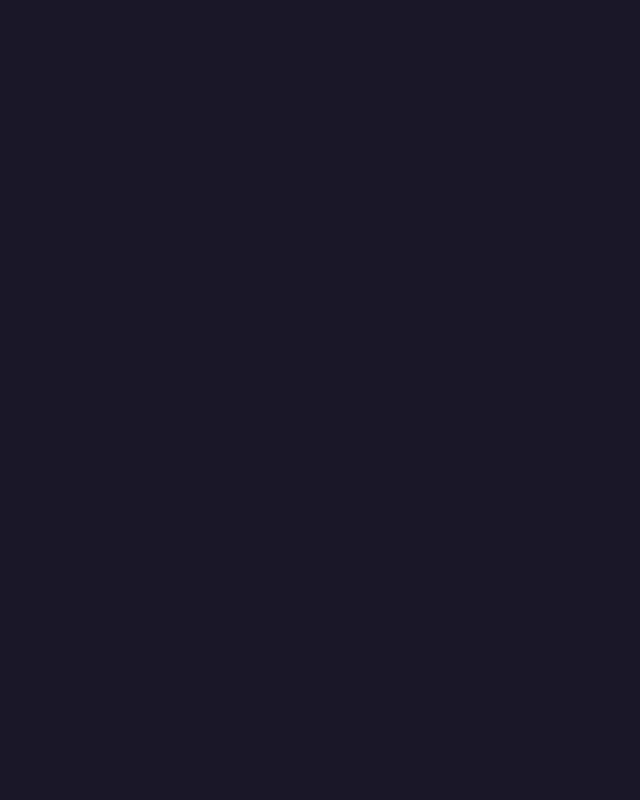
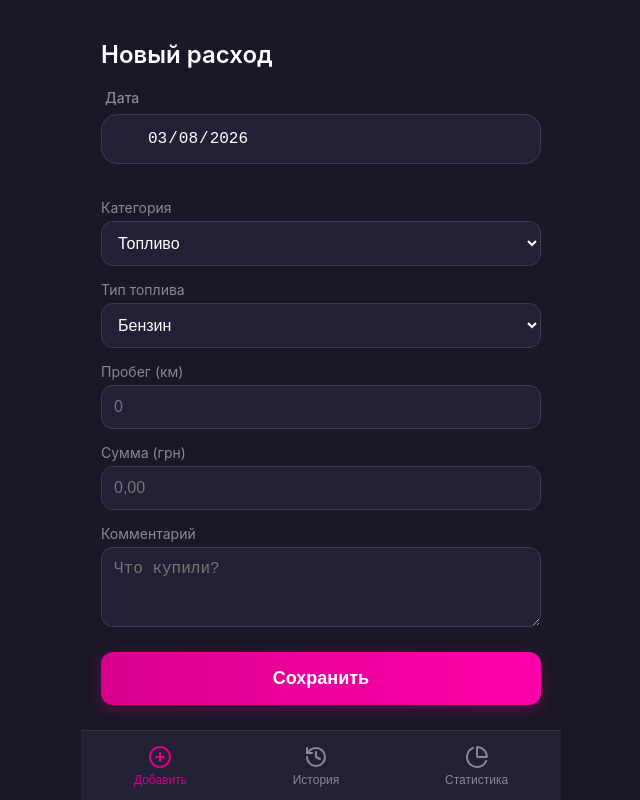
Before and after one commit to DmitryZatonsky/gluttonous_car, a React (Vite) app: page / in a window 1280 px wide. Shown: the whole page, without its empty margins (319-959 px from the left). Built offline with nearby package versions, Linux system fonts and the light colour scheme.

Commit message:
один экран, осттальное на компонентах. анимация

```diff
--- a/package.json
+++ b/package.json
@@ -12,6 +12,7 @@
     "deploy": "gh-pages -d dist"
   },
   "dependencies": {
+    "framer-motion": "^12.35.1",
     "lucide-react": "^0.577.0",
     "react": "^19.2.0",
     "react-dom": "^19.2.0",
--- a/src/App.jsx
+++ b/src/App.jsx
@@ -1,34 +1,46 @@
-import { BrowserRouter, Routes, Route } from 'react-router-dom';
+import { useState } from "react";
+import { AnimatePresence, motion } from "framer-motion";
+
 import AddExpense from './pages/AddExpense';
 import History from './pages/History';
 import Statistics from './pages/Statistics';
 import BottomNav from './components/BottomNav';
 
-// Блокировка Pull-to-Refresh на уровне событий тача
-document.addEventListener('touchstart', (e) => {
+
+document.addEventListener('touchstart', (e) => {// Блокировка Pull-to-Refresh на уровне событий тача
   if (e.touches.length > 1) return; // Разрешаем зум (если надо)
 }, { passive: false });
 
 document.addEventListener('touchmove', (e) => {
-  // Если мы пытаемся тянуть вниз, когда скролл уже в самом верху
-  if (window.scrollY <= 0 && e.touches[0].pageY > 0) {
-    // Не даем браузеру запустить обновление
+  if (window.scrollY <= 0 && e.touches[0].pageY > 0) {// Если мы пытаемся тянуть вниз, когда скролл уже в самом верху. Не даем браузеру запустить обновление
     // e.preventDefault(); // Раскомментируй эту строку, если CSS не поможет
   }
 }, { passive: false });
 
 function App() {
+
+  const [screen, setScreen] = useState("add");
+
+  const screens = {
+    add: <AddExpense />,
+    history: <History />,
+    statistics: <Statistics />
+  };
+
   return (
     <>
-      <BrowserRouter basename="/gluttonous_car">
-        <Routes>
-          <Route path='/' element={<AddExpense />} />
-          <Route path='/history' element={<History />} />
-          <Route path='/statistics' element={<Statistics />} />
-        </Routes>
-
-        <BottomNav />
-      </BrowserRouter>
+      <AnimatePresence mode="wait">
+        <motion.div
+          key={screen}
+          initial={{ opacity: 0, x: 40 }}
+          animate={{ opacity: 1, x: 0 }}
+          exit={{ opacity: 0, x: -40 }}
+          transition={{ duration: 0.25 }}
+        >
+          {screens[screen]}
+        </motion.div>
+      </AnimatePresence>
+      <BottomNav screen={screen} setScreen={setScreen} />
     </>
   );
 }
--- a/src/components/BottomNav.jsx
+++ b/src/components/BottomNav.jsx
@@ -1,23 +1,39 @@
-import { NavLink } from "react-router-dom";
 import { PlusCircle, History, PieChart } from "lucide-react";
 
-export default function BottomNav() {
+function BottomNav({ screen, setScreen }) {
+
+    const getClass = (name) =>
+    screen === name ? "nav-item active" : "nav-item";
+
   return (
-        <nav className="bottom-nav">
-            <NavLink to="/" className={({ isActive}) => (isActive ? 'nav-item active' : 'nav-item')}>
+    <div className="bottom-nav">
+
+      <button
+        onClick={() => setScreen("add")}
+        className={getClass("add")}
+      >
         <PlusCircle size={24} />
         <span>Добавить</span>
-            </NavLink>
+      </button>
 
-            <NavLink to='/history' className={({ isActive }) => ( isActive ? 'nav-item active' : 'nav-item')}>
+      <button
+        onClick={() => setScreen("history")}
+        className={getClass("history")}
+      >
         <History size={24} />
         <span>История</span>
-            </NavLink>
-            <NavLink to='/statistics' className={({ isActive }) => (isActive ? 'nav-item active' : 'nav-item')}>
+      </button>
+
+      <button
+        onClick={() => setScreen("statistics")}
+        className={getClass("statistics")}
+      >
         <PieChart size={24} />
         <span>Статистика</span>
-            </NavLink>
+      </button>
 
-        </nav>
+    </div>
   );
 }
+
+export default BottomNav;
--- a/src/index.css
+++ b/src/index.css
@@ -94,10 +94,11 @@
   flex-direction: column;
   align-items: center;
   text-decoration: none;
+  border: none;
+  background-color: var(--card-bg);
   color: var(--text-muted);
   font-size: 12px;
-  transition: 0.3s;
-}
+  transition: all 0.3s ease;}
 
 /* Цвет активной иконки из твоего дизайна */
 .nav-item.active {
```
Also changed, not shown: 1 other file (tests, documents, lock files or other folders). Lines whose indentation alone changed are shown as unchanged.
